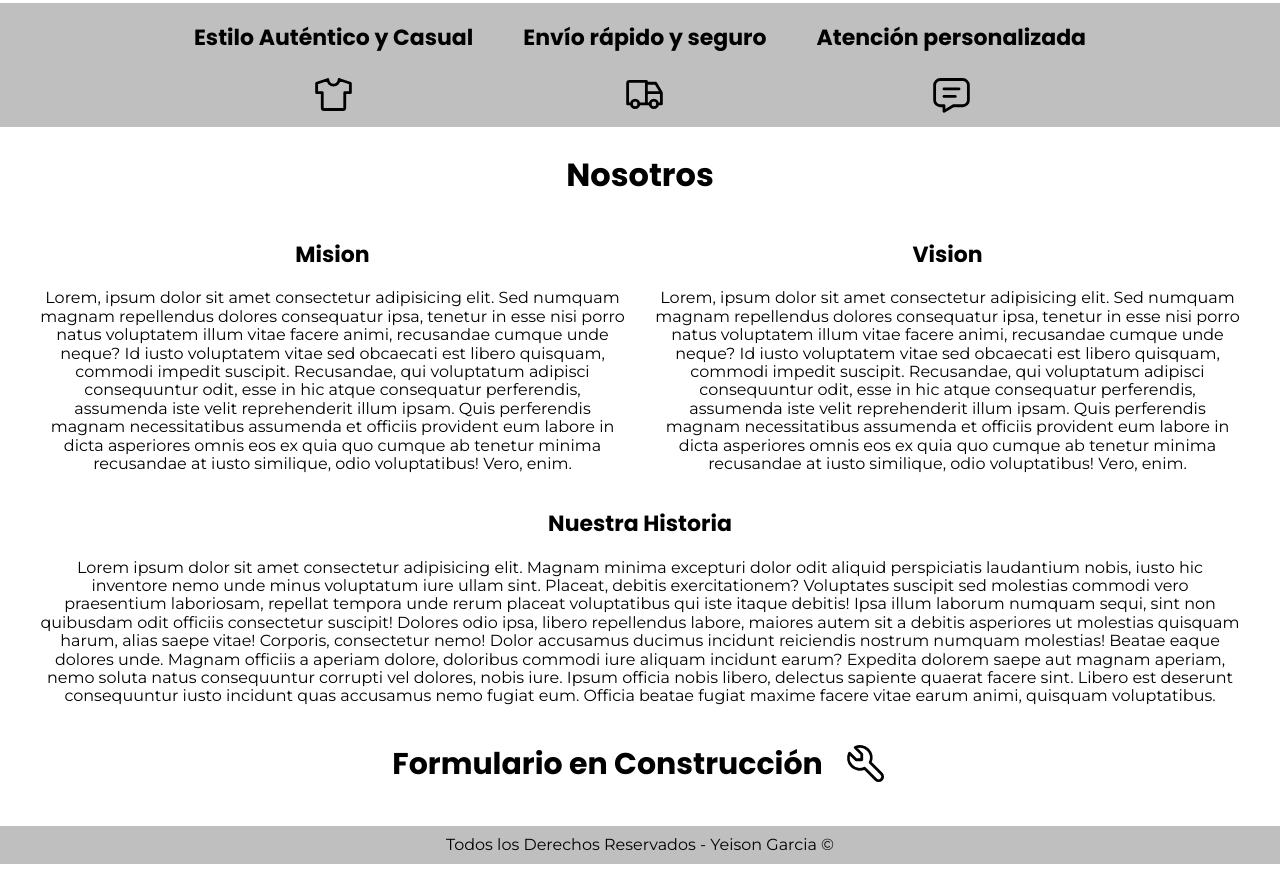
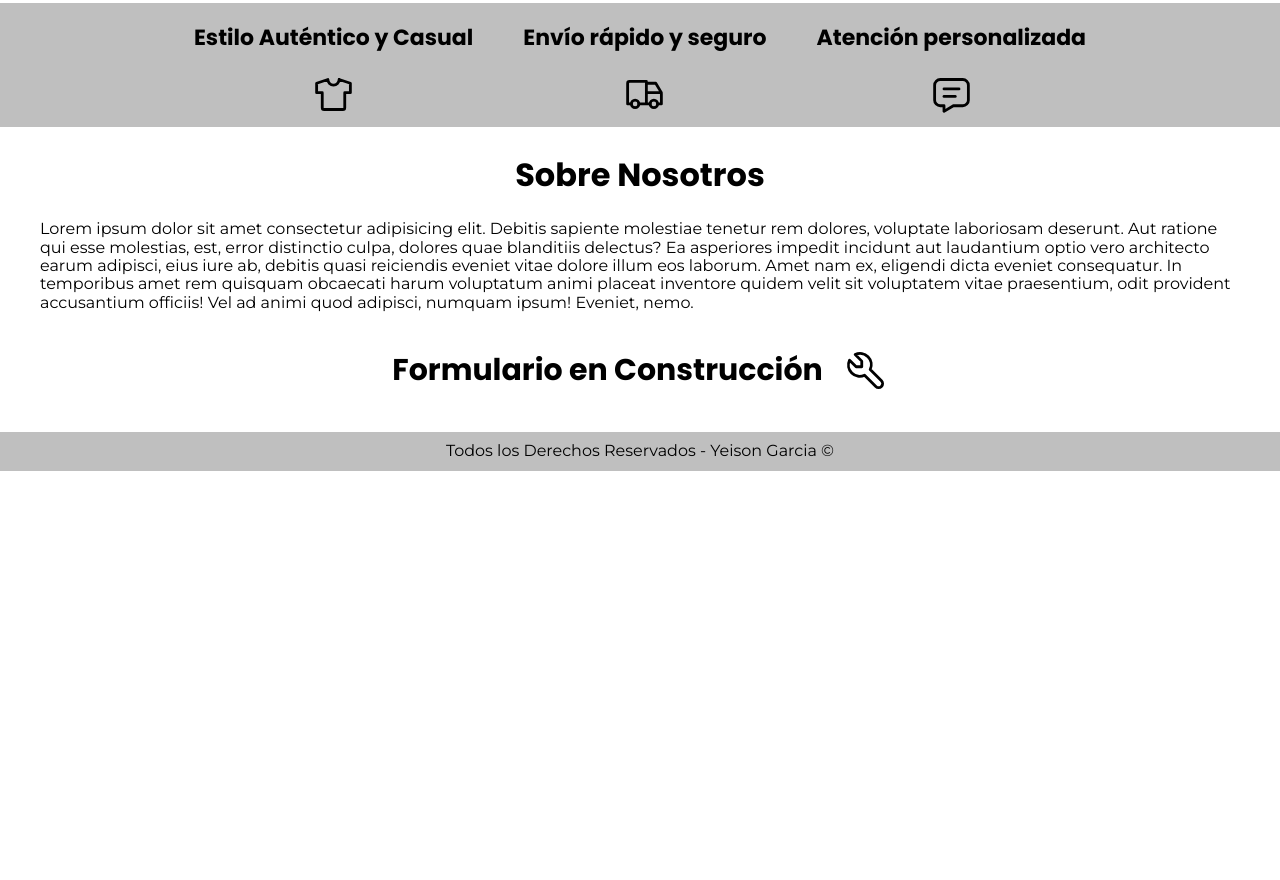
Before and after one commit to YeisonM1/Turmalina-Boutique, a plain HTML site: page index.html in a window 1280 px wide. Shown: the part 1737-2617 px from the top of the page. After the commit the page ends 2224 px from the top, so only its background shows below. Drawn offline with Linux system fonts and the light colour scheme.

Commit message:
Nueva informacion sobre nosotros

```diff
--- a/index.html
+++ b/index.html
@@ -123,29 +123,13 @@
             </div>
         </section>
 
-        <section class="sobre-nosotros contenedor">
-            <h2>Nosotros</h2>
-            <div class="sobre-nosotros-v-m">
-                <div class="nosotros">
-                    <h3>Mision</h3>
-                    <p>Lorem, ipsum dolor sit amet consectetur adipisicing elit. Sed numquam magnam repellendus dolores consequatur ipsa, tenetur in esse nisi porro natus voluptatem illum vitae facere animi, recusandae cumque unde neque?
-                    Id iusto voluptatem vitae sed obcaecati est libero quisquam, commodi impedit suscipit. Recusandae, qui voluptatum adipisci consequuntur odit, esse in hic atque consequatur perferendis, assumenda iste velit reprehenderit illum ipsam.
-                    Quis perferendis magnam necessitatibus assumenda et officiis provident eum labore in dicta asperiores omnis eos ex quia quo cumque ab tenetur minima recusandae at iusto similique, odio voluptatibus! Vero, enim.</p>
-                </div>
-                <div class="nosotros">
-                    <h3>Vision</h3>
-                    <p>Lorem, ipsum dolor sit amet consectetur adipisicing elit. Sed numquam magnam repellendus dolores consequatur ipsa, tenetur in esse nisi porro natus voluptatem illum vitae facere animi, recusandae cumque unde neque?
-                    Id iusto voluptatem vitae sed obcaecati est libero quisquam, commodi impedit suscipit. Recusandae, qui voluptatum adipisci consequuntur odit, esse in hic atque consequatur perferendis, assumenda iste velit reprehenderit illum ipsam.
-                    Quis perferendis magnam necessitatibus assumenda et officiis provident eum labore in dicta asperiores omnis eos ex quia quo cumque ab tenetur minima recusandae at iusto similique, odio voluptatibus! Vero, enim.</p>
-                </div>
-            </div>
-            <h3>Nuestra Historia</h3>
-            <p>Lorem ipsum dolor sit amet consectetur adipisicing elit. Magnam minima excepturi dolor odit aliquid perspiciatis laudantium nobis, iusto hic inventore nemo unde minus voluptatum iure ullam sint. Placeat, debitis exercitationem?
-            Voluptates suscipit sed molestias commodi vero praesentium laboriosam, repellat tempora unde rerum placeat voluptatibus qui iste itaque debitis! Ipsa illum laborum numquam sequi, sint non quibusdam odit officiis consectetur suscipit!
-            Dolores odio ipsa, libero repellendus labore, maiores autem sit a debitis asperiores ut molestias quisquam harum, alias saepe vitae! Corporis, consectetur nemo! Dolor accusamus ducimus incidunt reiciendis nostrum numquam molestias!
-            Beatae eaque dolores unde. Magnam officiis a aperiam dolore, doloribus commodi iure aliquam incidunt earum? Expedita dolorem saepe aut magnam aperiam, nemo soluta natus consequuntur corrupti vel dolores, nobis iure.
-            Ipsum officia nobis libero, delectus sapiente quaerat facere sint. Libero est deserunt consequuntur iusto incidunt quas accusamus nemo fugiat eum. Officia beatae fugiat maxime facere vitae earum animi, quisquam voluptatibus.</p>
+        <section class="seccion-nosotros contenedor">
+            <h2>Sobre Nosotros</h2>
+            <p>Lorem ipsum dolor sit amet consectetur adipisicing elit. Debitis sapiente molestiae tenetur rem dolores, voluptate laboriosam deserunt. Aut ratione qui esse molestias, est, error distinctio culpa, dolores quae blanditiis delectus?
+            Ea asperiores impedit incidunt aut laudantium optio vero architecto earum adipisci, eius iure ab, debitis quasi reiciendis eveniet vitae dolore illum eos laborum. Amet nam ex, eligendi dicta eveniet consequatur.
+            In temporibus amet rem quisquam obcaecati harum voluptatum animi placeat inventore quidem velit sit voluptatem vitae praesentium, odit provident accusantium officiis! Vel ad animi quod adipisci, numquam ipsum! Eveniet, nemo.</p>
         </section>
+
         <section class="contacto">
             <h2>Formulario en Construcción</h2>
             <svg  xmlns="http://www.w3.org/2000/svg"  width="45"  height="45"  viewBox="0 0 24 24"  fill="none"  stroke="currentColor"  stroke-width="1.5"  stroke-linecap="round"  stroke-linejoin="round"  class="icon icon-tabler icons-tabler-outline icon-tabler-tool"><path stroke="none" d="M0 0h24v24H0z" fill="none"/><path d="M7 10h3v-3l-3.5 -3.5a6 6 0 0 1 8 8l6 6a2 2 0 0 1 -3 3l-6 -6a6 6 0 0 1 -8 -8l3.5 3.5" /></svg>
```
